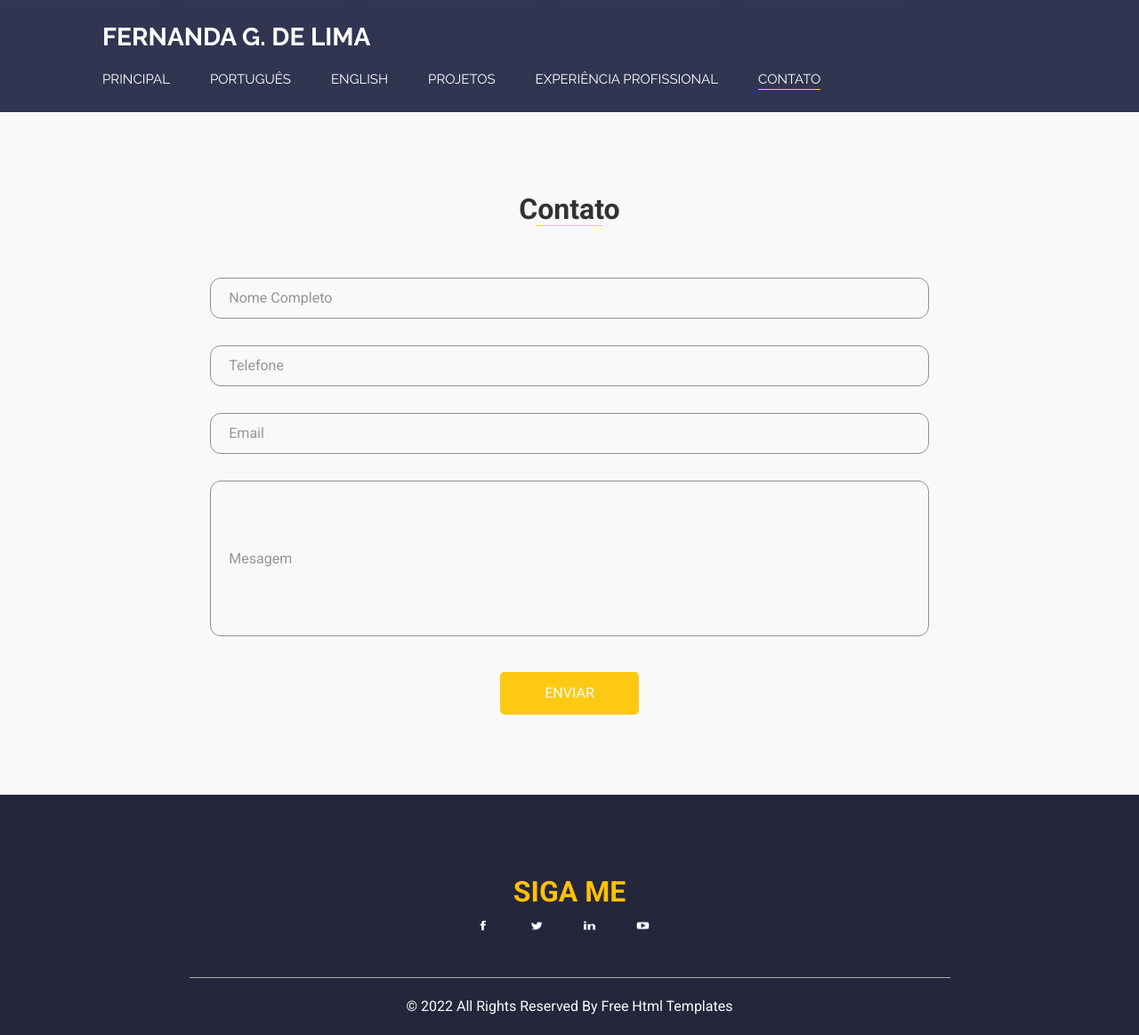
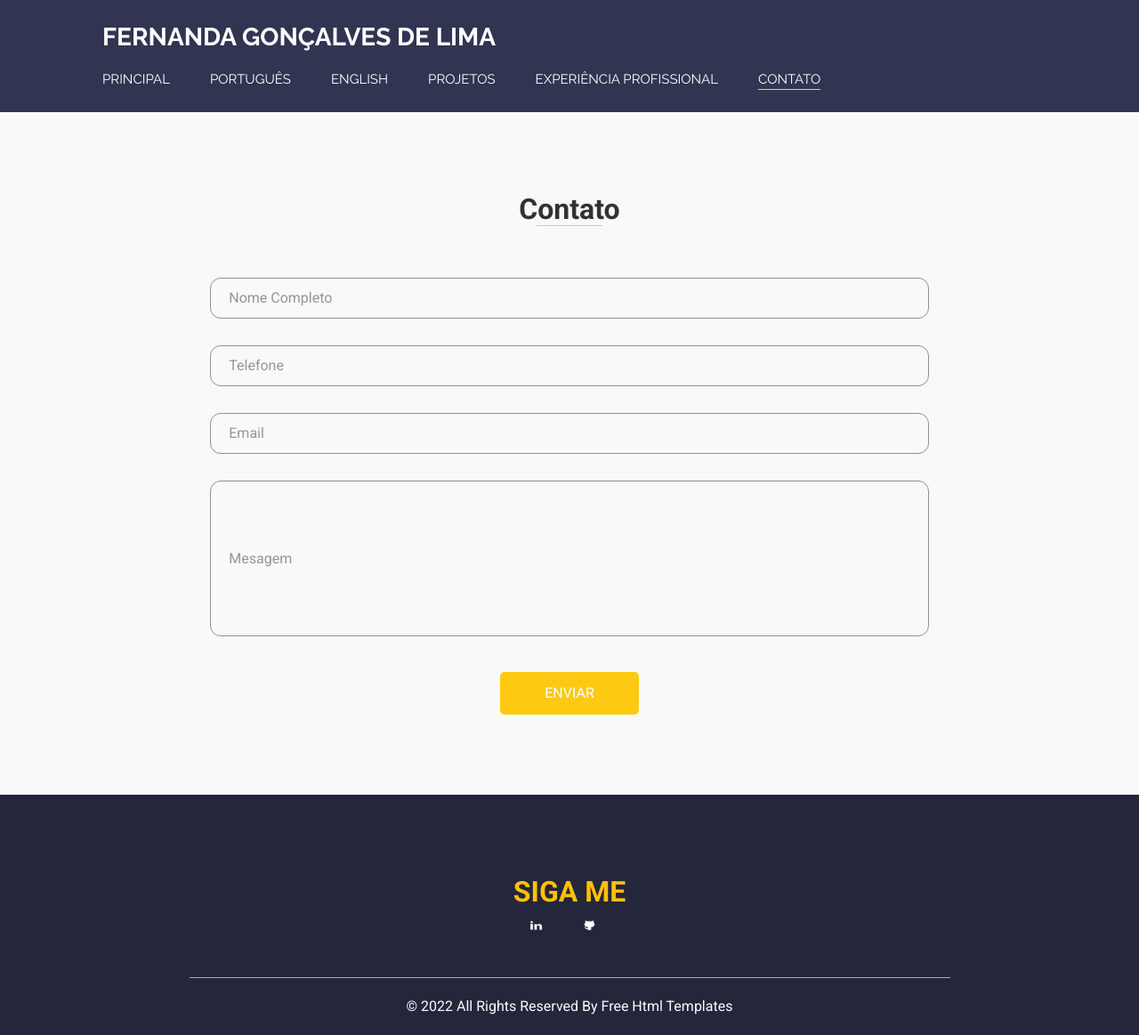
Before and after one commit to fegolim/fegolim.github.io, a plain HTML site: page contact.html in a window 1280 px wide. Shown: the whole page at 89% size. Drawn offline with nearby package versions, Linux system fonts and the light colour scheme.

Commit message:
Atualização Redes Sociais

```diff
--- a/contact.html
+++ b/contact.html
@@ -12,7 +12,7 @@
   <meta name="description" content="" />
   <meta name="author" content="" />
 
-  <title>Fernanda G. de Lima</title>
+  <title>Fernanda Gonçalves de Lima</title>
 
   <!-- slider stylesheet -->
   <link rel="stylesheet" type="text/css" href="https://cdnjs.cloudflare.com/ajax/libs/OwlCarousel2/2.1.3/assets/owl.carousel.min.css" />
@@ -38,7 +38,7 @@
               <nav class="navbar navbar-expand-lg custom_nav-container pt-3">
                 <a class="navbar-brand" href="index.html">
                   <span>
-                    Fernanda G. de Lima
+                    Fernanda Gonçalves de Lima
                   </span>
                 </a>
                 <button
@@ -141,20 +141,14 @@
     <div class="container">
       <div class="social_container">
         <h2>
-          Siga me
+        Siga me
         </h2>
         <div class="social_box">
-          <a href="">
-            <img src="images/fb.png" alt="" />
-          </a>
-          <a href="">
-            <img src="images/twitter.png" alt="" />
-          </a>
-          <a href="">
+          <a href="https://www.linkedin.com/in/fernandagoncalveslima/">
             <img src="images/linkedin.png" alt="" />
           </a>
           <a href="">
-            <img src="images/youtube.png" alt="" />
+            <img src="images/git.png" alt="" />
           </a>
         </div>
       </div>
```
Also changed, not shown: curriculo.html (+1 -10 lines), experience.html (+4 -9 lines), index.html (+3 -8 lines), projects.html (+4 -9 lines), projeto1.html (+5 -10 lines), resume.html (+4 -9 lines).
